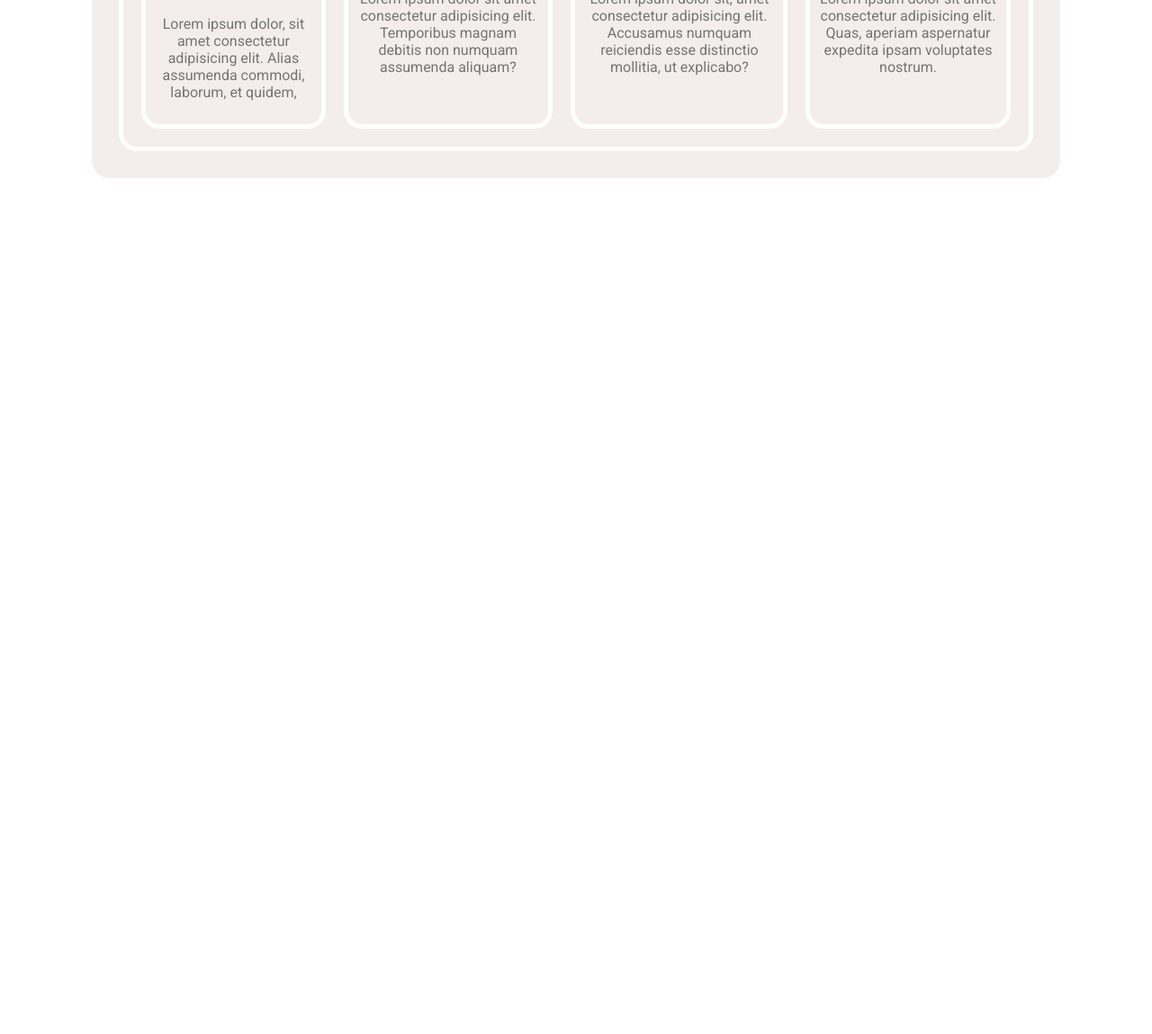
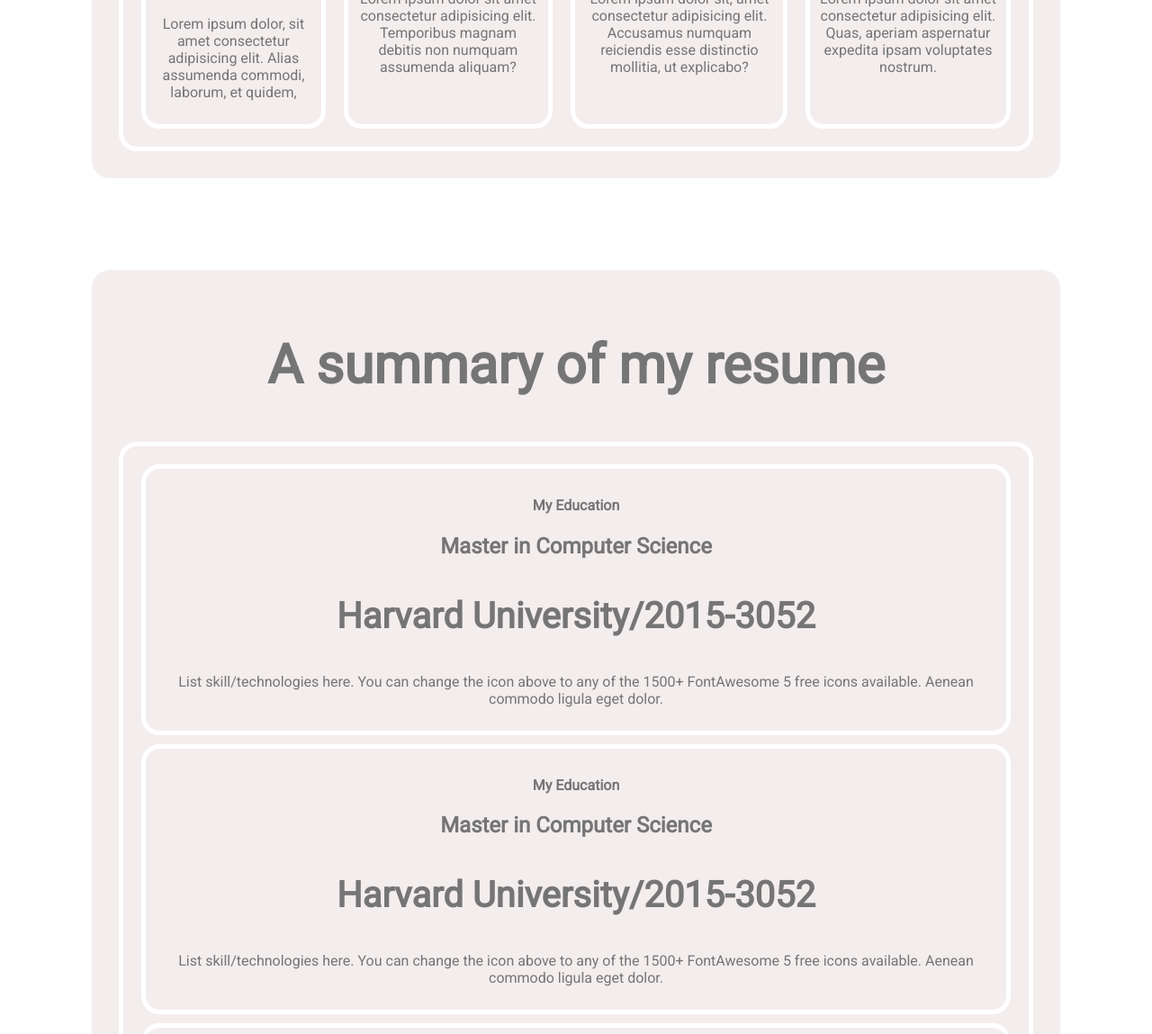
Before and after one commit to Muhammad-Alinoor/learning_portfolio4, a plain HTML site: page index.html in a window 1280 px wide. Shown: the part 1651-2800 px from the top of the page at 90% size. Before the commit the page ends 1951 px from the top, so only its background shows below. Drawn offline with Linux system fonts and the light colour scheme.

Commit message:
summary - added

```diff
--- a/index.html
+++ b/index.html
@@ -96,6 +96,57 @@
             </div>
         </div>
     </section>
+    <!-- a summary of my resume -->
+
+    <section class="what-i-do">
+        <h1>A summary of my resume</h1>
+        <div class="item">
+            <div>
+                <h4>My Education</h4>
+                <h2>Master in Computer Science</h2>
+                <h3>Harvard University/2015-3052</h3>
+                <p>List skill/technologies here. You can change the icon above to any of the 1500+ FontAwesome 5 free
+                    icons available. Aenean commodo ligula eget dolor.</p>
+            </div>
+            <div>
+                <h4>My Education</h4>
+                <h2>Master in Computer Science</h2>
+                <h3>Harvard University/2015-3052</h3>
+                <p>List skill/technologies here. You can change the icon above to any of the 1500+ FontAwesome 5 free
+                    icons available. Aenean commodo ligula eget dolor.</p>
+            </div>
+            <div>
+                <h4>My Education</h4>
+                <h2>Master in Computer Science</h2>
+                <h3>Harvard University/2015-3052</h3>
+                <p>List skill/technologies here. You can change the icon above to any of the 1500+ FontAwesome 5 free
+                    icons available. Aenean commodo ligula eget dolor.</p>
+            </div>
+
+            <div>
+                <h4>My Education</h4>
+                <h2>Master in Computer Science</h2>
+                <h3>Harvard University/2015-3052</h3>
+                <p>List skill/technologies here. You can change the icon above to any of the 1500+ FontAwesome 5 free
+                    icons available. Aenean commodo ligula eget dolor.</p>
+            </div>
+            <div>
+                <h4>My Education</h4>
+                <h2>Master in Computer Science</h2>
+                <h3>Harvard University/2015-3052</h3>
+                <p>List skill/technologies here. You can change the icon above to any of the 1500+ FontAwesome 5 free
+                    icons available. Aenean commodo ligula eget dolor.</p>
+            </div>
+            <div>
+                <h4>My Education</h4>
+                <h2>Master in Computer Science</h2>
+                <h3>Harvard University/2015-3052</h3>
+                <p>List skill/technologies here. You can change the icon above to any of the 1500+ FontAwesome 5 free
+                    icons available. Aenean commodo ligula eget dolor.</p>
+            </div>
+
+        </div>
+    </section>
 </body>
 
 </html>
--- a/style.css
+++ b/style.css
@@ -84,3 +84,7 @@
     margin: 10px;
     padding: 10px;
 }
+
+.item {
+    display: float;
+}
```
